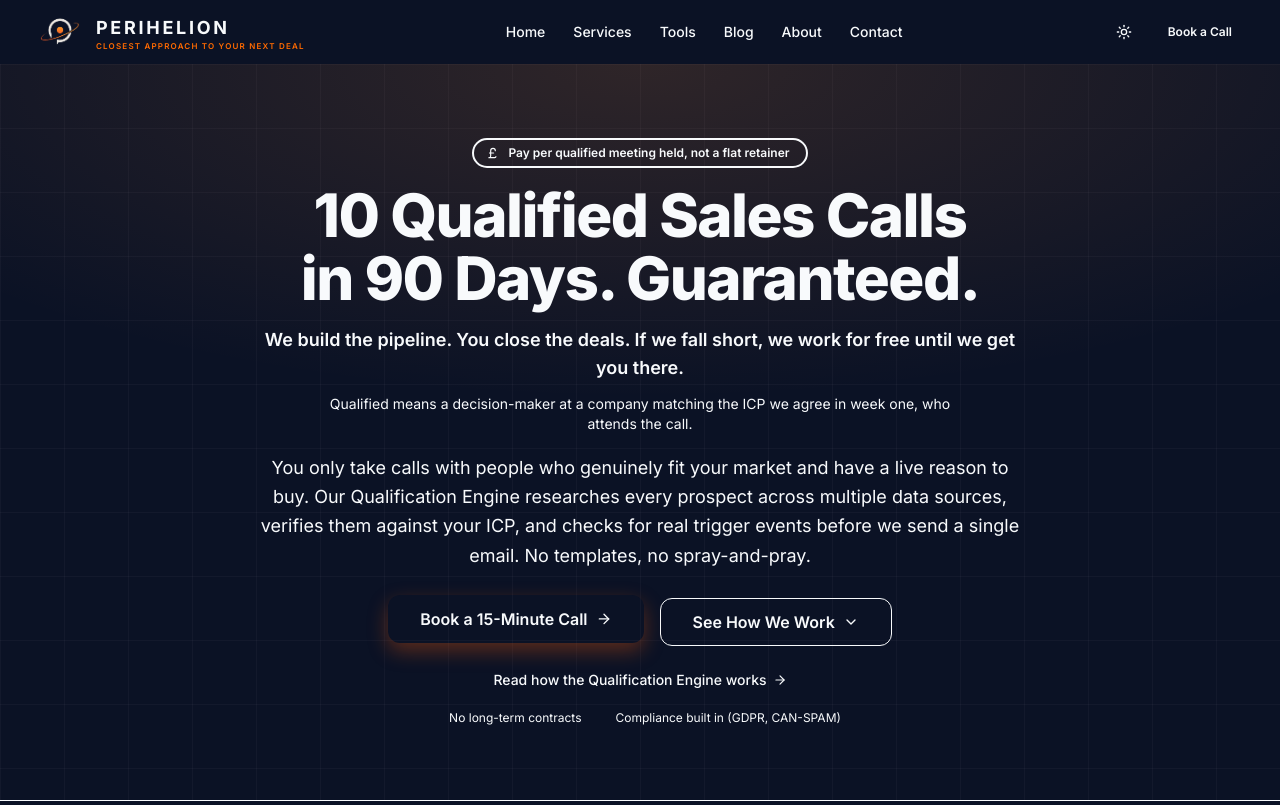
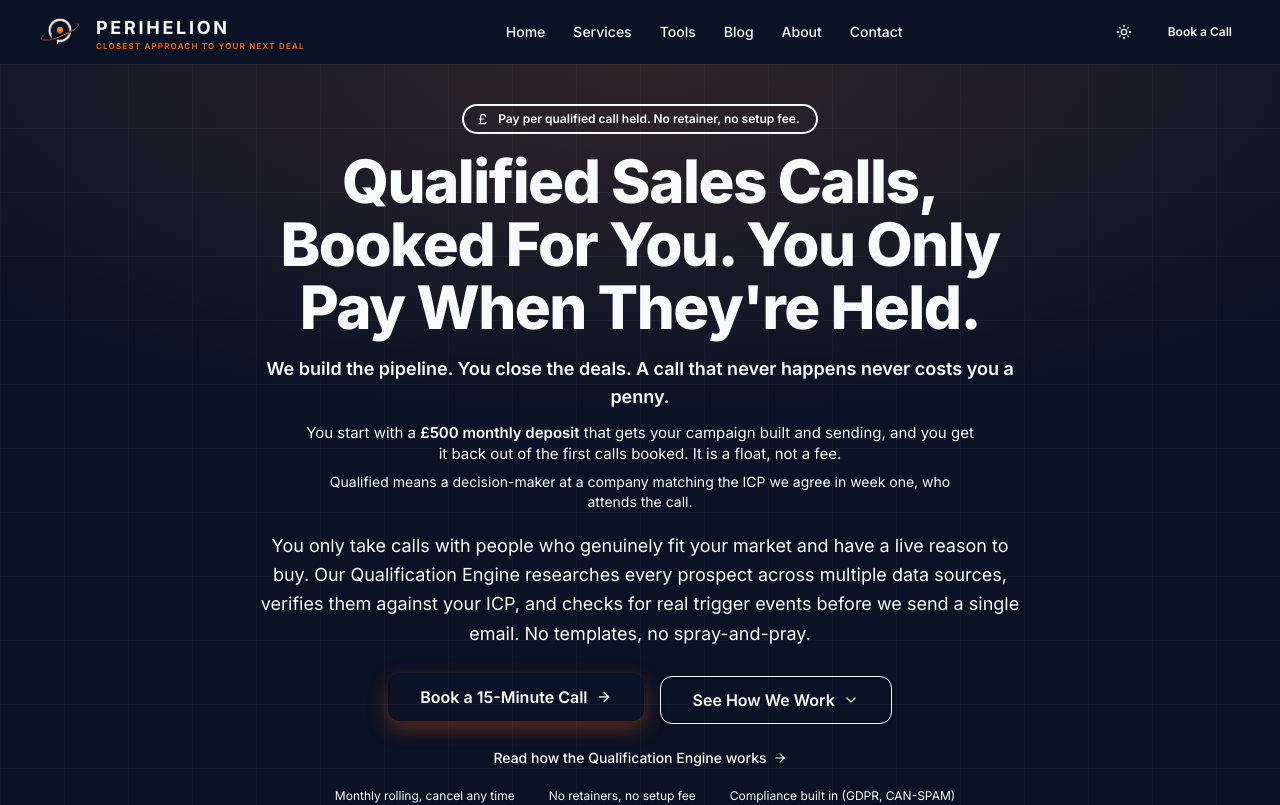
Before and after one commit to JamesGabby/vsp-marketing, a Next.js app: page / in a window 1280 px wide. Shown: the top 805 px of the page. Built offline with nearby package versions, Linux system fonts and the light colour scheme.

Commit message:
update offer

```diff
--- a/app/about/page.tsx
+++ b/app/about/page.tsx
@@ -21,7 +21,7 @@ const values = [
   {
     title: "Paid on Outcomes",
     description:
-      "You pay per qualified meeting that actually takes place. If the campaign doesn't book meetings, we don't get paid, which keeps us honest about what's working.",
+      "You pay per qualified call that actually takes place. No retainer, no setup fee. If the campaign doesn't book calls, we don't get paid, which keeps us honest about what's working.",
   },
 ]
 
--- a/app/layout.tsx
+++ b/app/layout.tsx
@@ -19,7 +19,7 @@ const jetbrainsMono = JetBrains_Mono({
 })
 
 const siteDescription =
-  "Perihelion books qualified B2B meetings using the Qualification Engine: every prospect researched across multiple data sources, verified against your ICP, and showing real trigger events before any outreach. Backed by a 10 qualified calls in 90 days guarantee: if we fall short, we work for free until we get you there."
+  "Perihelion books qualified B2B sales calls. Every prospect is researched, verified against your ICP, and showing a real trigger event before we send a single email. You pay per qualified call held. No retainers, no setup fee, monthly rolling."
 
 export const metadata: Metadata = {
   metadataBase: new URL("https://periheliongrowth.com"),
--- a/app/terms/page.tsx
+++ b/app/terms/page.tsx
@@ -50,7 +50,7 @@ export default function TermsPage() {
             <h2>Our services</h2>
             <p>
               Where we agree to provide outbound lead generation services, the specific scope,
-              pricing, guarantee terms, and cancellation terms are set out in the proposal or
+              pricing, payment terms, and cancellation terms are set out in the proposal or
               agreement signed with you directly, which takes precedence over this page in the event
               of any conflict. Nothing on this Site constitutes a binding offer to provide services on
               specific terms until we&apos;ve agreed a scope in writing.
@@ -82,7 +82,7 @@ export default function TermsPage() {
             <p>
               The Site and its free tools are provided &ldquo;as is&rdquo;, without warranty of any kind. To the
               extent permitted by law, Perihelion isn&apos;t liable for decisions made based on tools or
-              content published on the Site. This doesn&apos;t affect any guarantee explicitly agreed in a
+              content published on the Site. This doesn&apos;t affect any commitment explicitly agreed in a
               signed client contract, or any liability that can&apos;t be excluded under UK law (such as
               for fraud or death or personal injury caused by negligence).
             </p>
--- a/components/ContactCTA.tsx
+++ b/components/ContactCTA.tsx
@@ -59,9 +59,23 @@ export function ContactCTA() {
             Stop guessing where your next customer will come from. Let&apos;s build
             an outbound engine that fills your calendar with qualified conversations.
           </p>
-          <p className="text-sm text-[--text-secondary] leading-relaxed mb-8">
-            <span className="font-semibold text-[--text-primary]">Performance-based pricing:</span> £500/month covers lead sourcing, data verification, AI research credits, mailboxes, and sending infrastructure. Then £250 per qualified meeting that actually takes place, more where the ICP is genuinely hard to reach. A typical first 90 days is around £4,000 all in for 10 qualified meetings, about £400 each.
-          </p>
+          <div className="mx-auto mb-8 max-w-xl rounded-2xl border-2 border-[--border] bg-[--background] p-5 sm:p-6 text-left shadow-sm dark:shadow-none">
+            <p className="mb-3 text-sm font-semibold text-[--text-primary]">
+              How the money works
+            </p>
+            <ul className="flex flex-col gap-2.5 text-sm text-[--text-secondary] leading-relaxed">
+              {[
+                "You pay per qualified call held. No call, no invoice.",
+                "A £500 monthly deposit gets the campaign built and sending: lead sourcing, data verification, AI research credits, mailboxes, and infrastructure. It is paid back to you out of the first calls booked.",
+                "No retainer. No setup fee. Monthly rolling, so we earn the next month every month.",
+              ].map((line) => (
+                <li key={line} className="flex gap-2.5">
+                  <span className="mt-[7px] h-1.5 w-1.5 shrink-0 rounded-full bg-[--volt]" />
+                  <span>{line}</span>
+                </li>
+              ))}
+            </ul>
+          </div>
           <div className="animate-float w-fit rounded-lg mx-auto [box-shadow:0_8px_20px_rgba(234,88,12,0.35)] dark:[box-shadow:0_8px_20px_rgba(251,146,60,0.25)]">
             <Button asChild size="lg">
               <Link href="https://calendly.com/perihelion/15mins" target="_blank" rel="noopener noreferrer">
@@ -71,7 +85,7 @@ export function ContactCTA() {
             </Button>
           </div>
           <p className="mt-4 text-sm text-[--text-muted]">
-            10 qualified calls in 90 days guarantee: if we fall short, we work for free until we get you there.
+            Fifteen minutes, no pitch deck. We will tell you straight whether your ICP is one we can reach.
           </p>
           <p className="mt-1.5 text-xs text-[--text-muted]">
             Qualified means a decision-maker at a company matching the ICP we agree in week one, who attends the call.
--- a/components/Hero.tsx
+++ b/components/Hero.tsx
@@ -19,7 +19,7 @@ export function Hero() {
             className="mb-3 sm:mb-4 inline-flex items-center gap-1.5 sm:gap-2 rounded-full border-2 border-[--volt]/30 bg-[--volt-glow] pl-2.5 pr-3 sm:pl-3 sm:pr-4 py-1.5 text-[11px] sm:text-xs font-semibold leading-none text-[--volt]"
           >
             <PoundSterling className="h-3 w-3 shrink-0 sm:h-3.5 sm:w-3.5" />
-            Pay per qualified meeting held, not a flat retainer
+            Pay per qualified call held. No retainer, no setup fee.
           </motion.div>
 
           {/* Headline */}
@@ -29,8 +29,8 @@ export function Hero() {
             transition={{ duration: 0.6, delay: 0.1 }}
             className="text-[2rem] sm:text-5xl lg:text-6xl font-extrabold leading-[1.05] tracking-tight text-[--text-primary] text-balance mb-3 sm:mb-4"
           >
-            10 Qualified Sales Calls in 90 Days.{" "}
-            <span className="text-[--volt]">Guaranteed.</span>
+            Qualified Sales Calls, Booked For You.{" "}
+            <span className="text-[--volt]">You Only Pay When They&apos;re Held.</span>
           </motion.h1>
 
           {/* Sub-tagline */}
@@ -40,7 +40,17 @@ export function Hero() {
             transition={{ duration: 0.6, delay: 0.15 }}
             className="mx-auto max-w-3xl text-[15px] sm:text-lg font-semibold text-[--text-secondary] mb-3"
           >
-            We build the pipeline. You close the deals. If we fall short, we work for free until we get you there.
+            We build the pipeline. You close the deals. A call that never happens never costs you a penny.
+          </motion.p>
+
+          {/* Deposit terms */}
+          <motion.p
+            initial={{ opacity: 0, y: 20 }}
+            animate={{ opacity: 1, y: 0 }}
+            transition={{ duration: 0.6, delay: 0.17 }}
+            className="mx-auto mb-2 max-w-2xl text-[13px] sm:text-[15px] text-[--text-secondary] leading-snug"
+          >
+            You start with a <span className="font-semibold text-[--text-primary]">&pound;500 monthly deposit</span> that gets your campaign built and sending, and you get it back out of the first calls booked. It is a float, not a fee.
           </motion.p>
 
           {/* Definition of a qualified call */}
@@ -110,7 +120,8 @@ export function Hero() {
             className="flex flex-wrap items-start justify-center gap-x-6 gap-y-2 text-xs text-[--text-muted]"
           >
             {[
-              { label: "No long-term contracts" },
+              { label: "Monthly rolling, cancel any time" },
+              { label: "No retainers, no setup fee" },
               { label: "Compliance built in (GDPR, CAN-SPAM)" },
             ].map((item) => (
               <span key={item.label} className="flex flex-col">
```
